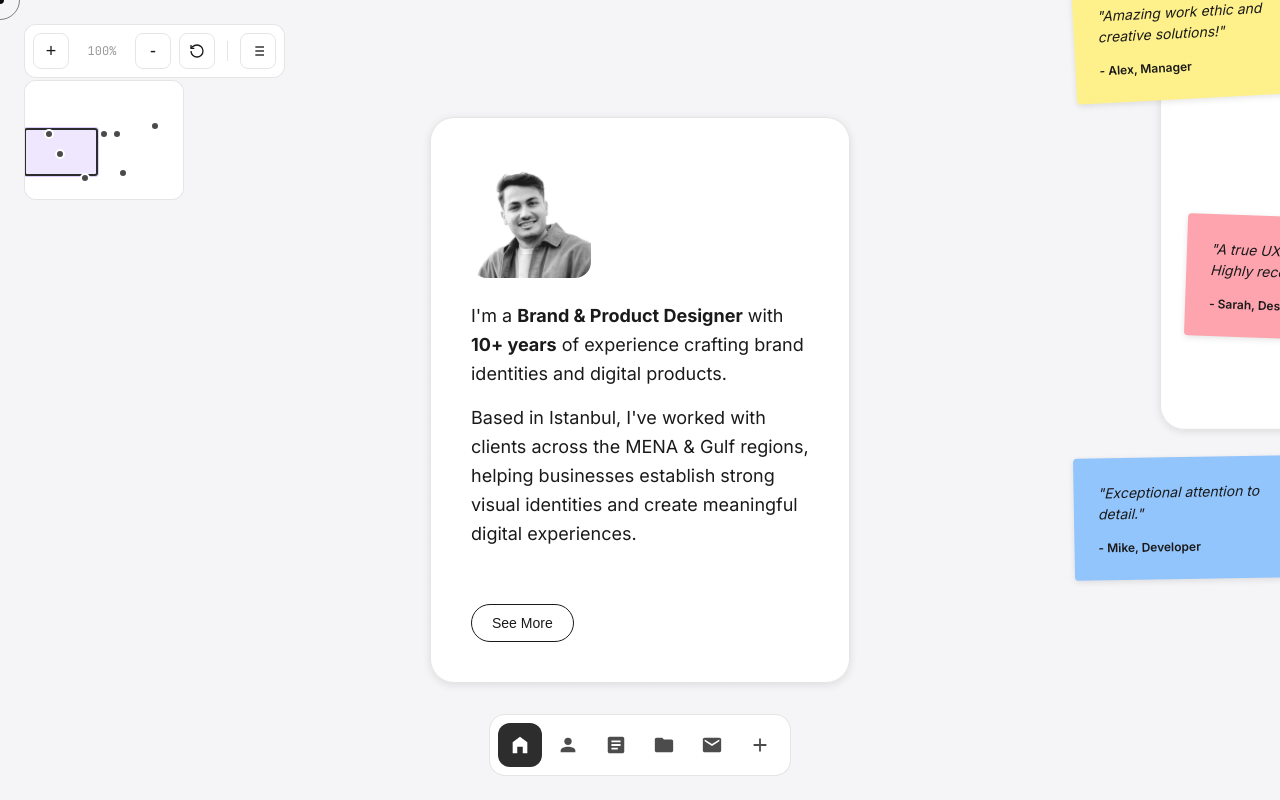
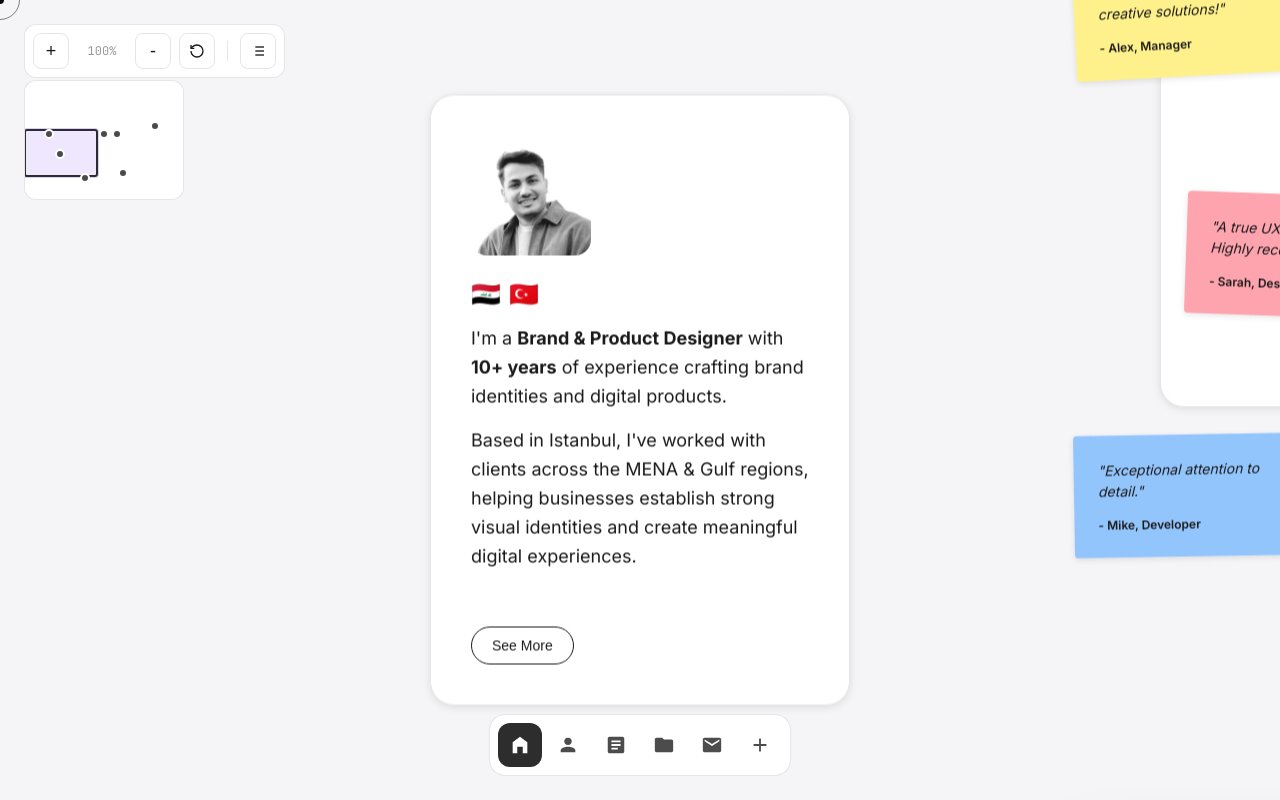
Before and after one commit to tahaalfiza/taha-portfolio, a plain HTML site: page index.html in a window 1280 px wide. Both pictures are taken after a click on the link "Resume". Drawn offline with Linux system fonts and the light colour scheme; no server answers.

Commit message:
Add Iraq and Turkey flags to About section with hover tooltips
Co-Authored-By: Claude Opus 4.5 <noreply@anthropic.com>

```diff
--- a/index.html
+++ b/index.html
@@ -117,6 +117,12 @@
                     <!-- Photo at top left -->
                     <div class="about-photo-topleft" id="aboutPhoto">
                         <img src="taha-photo.jpg" alt="Taha Alfiza">
+                    </div>
+
+                    <!-- Country flags -->
+                    <div class="about-flags">
+                        <span class="flag-item" title="Iraq">🇮🇶</span>
+                        <span class="flag-item" title="Turkey">🇹🇷</span>
                     </div>
 
                     <!-- Bio text -->
@@ -422,6 +428,10 @@
                 <div class="about-card-modern" onclick="openAboutOverlay()" style="cursor: pointer;">
                     <div class="about-photo-topleft">
                         <img src="taha-photo.jpg" alt="Taha Alfiza">
+                    </div>
+                    <div class="about-flags">
+                        <span class="flag-item" title="Iraq">🇮🇶</span>
+                        <span class="flag-item" title="Turkey">🇹🇷</span>
                     </div>
                     <p class="about-bio-text">I'm a <strong>Brand & Product Designer</strong> with <strong>10+ years</strong> of experience crafting brand identities and digital products.</p>
                     <p class="about-bio-text">Based in Istanbul, I've worked with clients across the MENA & Gulf regions, helping businesses establish strong visual identities and create meaningful digital experiences.</p>
--- a/styles.css
+++ b/styles.css
@@ -872,6 +872,53 @@ a {
     font-weight: 700;
 }
 
+/* Country Flags */
+.about-flags {
+    display: flex;
+    gap: 8px;
+    margin-bottom: 16px;
+}
+
+.flag-item {
+    position: relative;
+    font-size: 24px;
+    cursor: default;
+    transition: transform 0.2s ease;
+}
+
+.flag-item:hover {
+    transform: scale(1.15);
+}
+
+/* Flag tooltip on hover */
+.flag-item::after {
+    content: attr(title);
+    position: absolute;
+    bottom: 100%;
+    left: 50%;
+    transform: translateX(-50%) translateY(5px);
+    padding: 6px 12px;
+    background: var(--bg-card-solid);
+    border: 1px solid var(--border-light);
+    border-radius: 8px;
+    font-size: 12px;
+    font-weight: 500;
+    color: var(--text-primary);
+    white-space: nowrap;
+    opacity: 0;
+    visibility: hidden;
+    transition: all 0.2s ease;
+    pointer-events: none;
+    margin-bottom: 4px;
+    box-shadow: 0 2px 8px var(--shadow-color);
+}
+
+.flag-item:hover::after {
+    opacity: 1;
+    visibility: visible;
+    transform: translateX(-50%) translateY(0);
+}
+
 /* Legacy styles for compatibility */
 .about-modern {
     display: flex;
```
